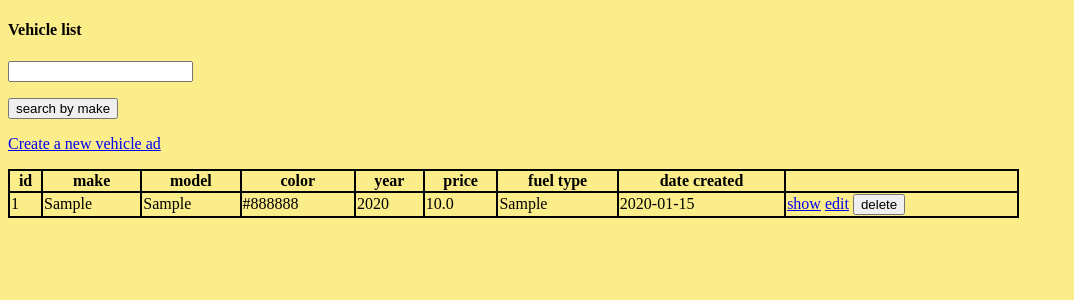
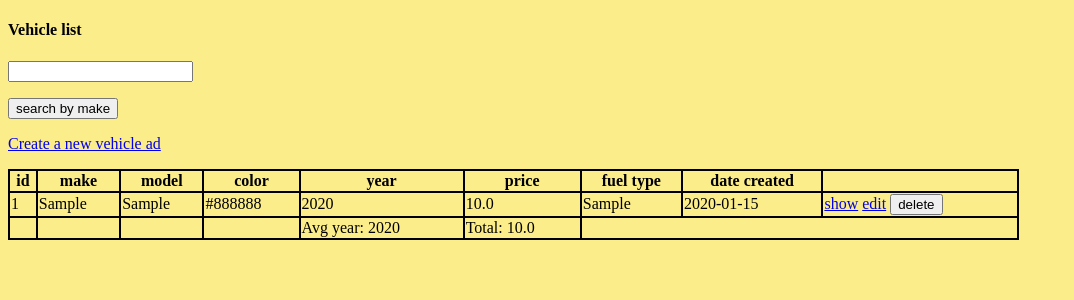
Before and after one commit to Deidei4455/Flask_automobiliai_db, a Flask app: page / in a window 1280 px wide. Shown: the top 300 px of the page, without its empty margins (0-1074 px from the left). Run offline with Flask 3, Linux system fonts and the light colour scheme; tables that the repository leaves empty hold one stand-in row (values such as "Sample post").

Commit message:
added total price of cars and average make year

```diff
--- a/app.py
+++ b/app.py
@@ -23,8 +23,15 @@ def home():
 
     else:
         all_cars = Automobil.query.all()
+        all_prices = []
+        all_years = []
+        for car_row in all_cars:
+            all_prices.append(car_row.price)
+            all_years.append(car_row.year)
+        price_sum = sum(all_prices)
+        avg_year = int(round(sum(all_years) / len(all_years)))
         return (render_template
-                ("index_css.html", cars=all_cars))
+                ("index_css.html", cars=all_cars, price_sum=price_sum, avg_year=avg_year))
 
 
 @app.route("/vehicle/<int:row_id>")
--- a/templates/index_css.html
+++ b/templates/index_css.html
@@ -42,6 +42,14 @@
         </td>
     </tr>
     {% endfor %}
+    <tr>
+        <td></td>
+        <td></td>
+        <td></td>
+        <td></td>
+        <td>Avg year: {{ avg_year }}</td>
+        <td>Total: {{ price_sum }}</td>
+    </tr>
 </table>
 </body>
 </html>
```
